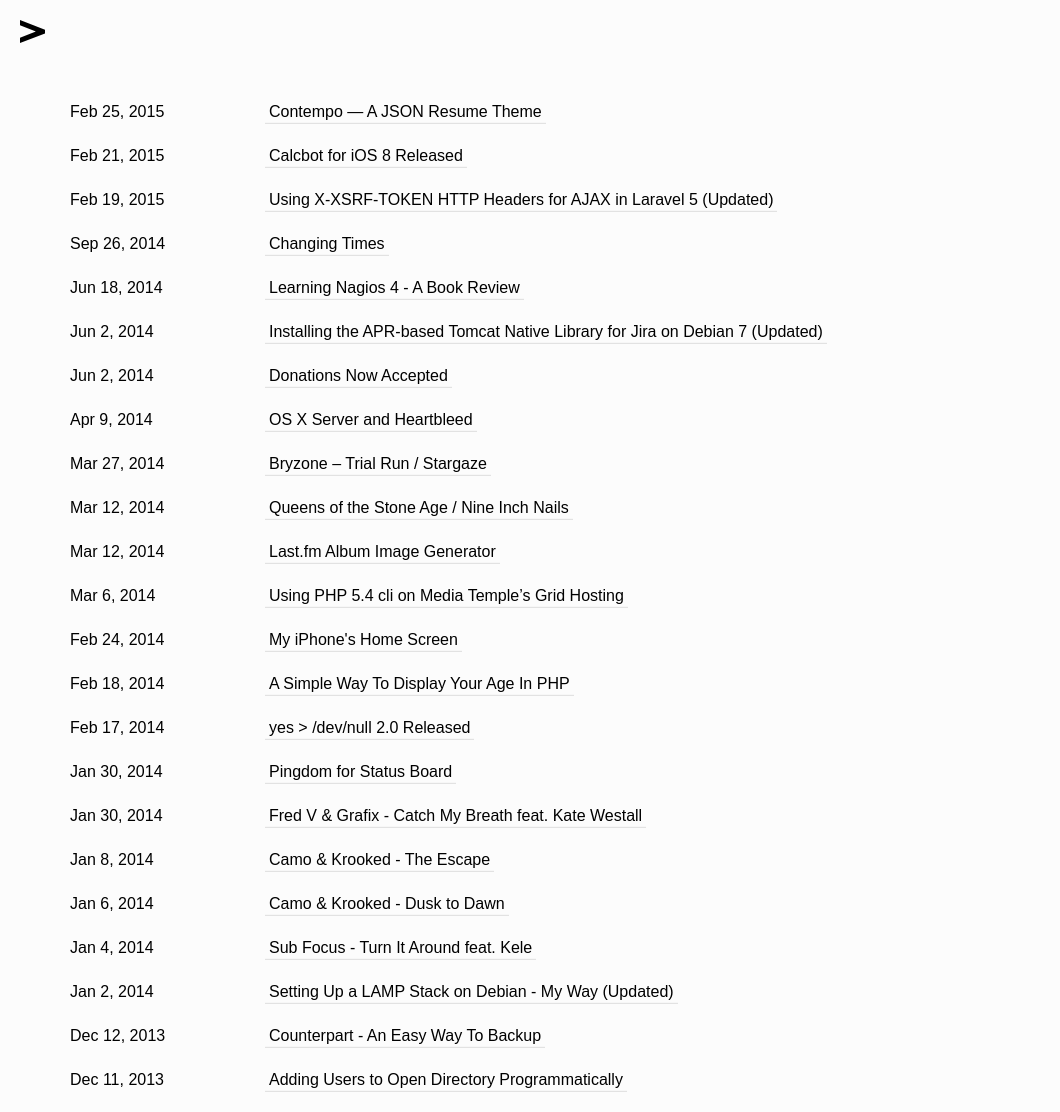
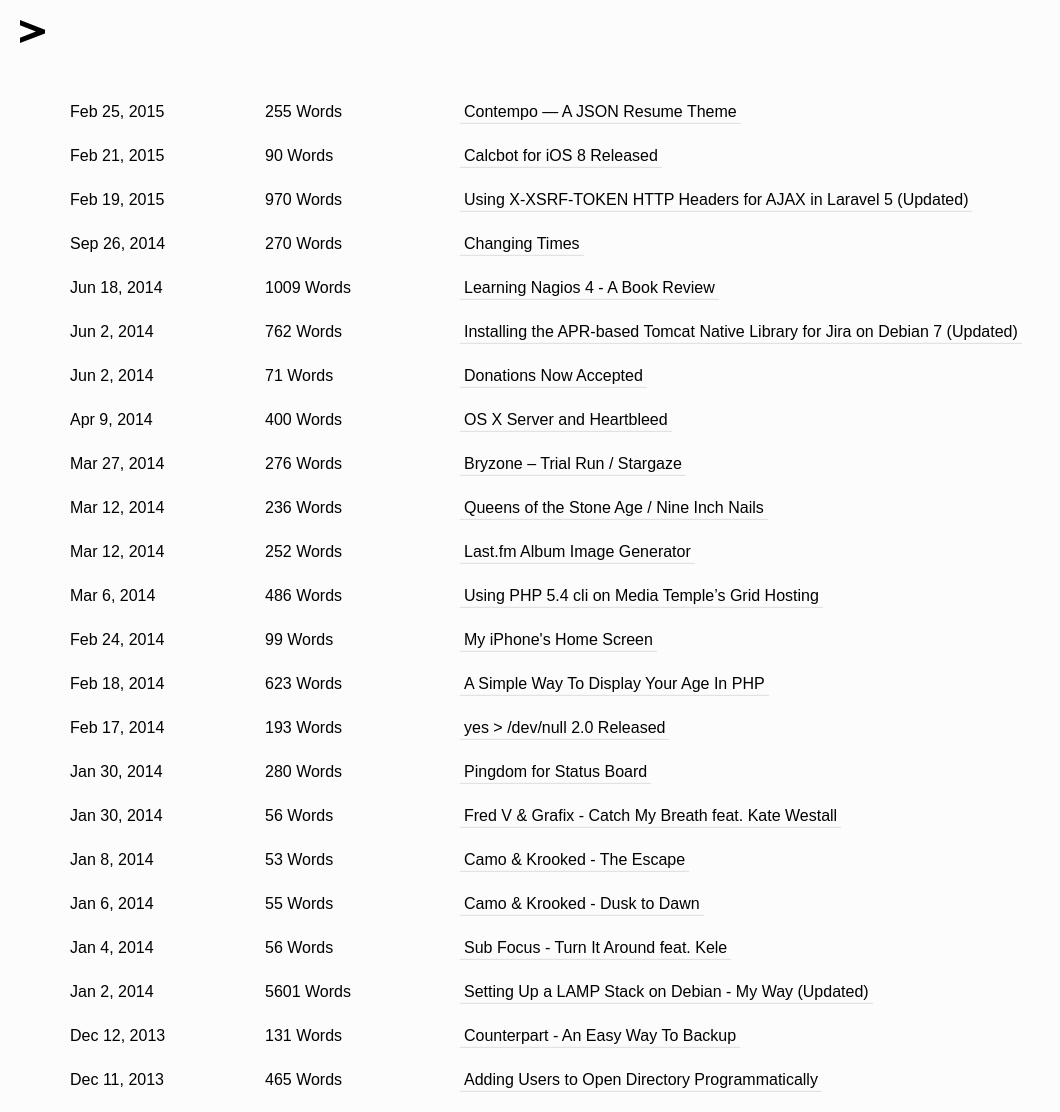
Before and after one commit to yesdevnull/yesdevnull.github.io, a Jekyll site: the page built from articles.html, in a window 1280 px wide. Shown: the whole page, without its empty margins (0-1060 px from the left). Built offline with Jekyll 4.4.1, drawn with Linux system fonts in a browser that asks for light colours; Markdown is read by kramdown in place of the engine named in the settings.

Commit message:
Show word count in post header

```diff
--- a/articles.html
+++ b/articles.html
@@ -7,11 +7,15 @@ permalink: /articles/
 <div class="post-list">
 	{% for post in site.posts %}
 		<div class="row">
-			<div class="col-xs-12 col-sm-2">
+			<div class="col-xs-6 col-sm-2">
 				{{ post.date | date: "%b %-d, %Y" }}
 			</div>
 
-			<div class="col-xs-12 col-sm-10">
+			<div class="col-xs-6 col-sm-2">
+				{{ post.content | number_of_words }} Words
+			</div>
+
+			<div class="col-xs-12 col-sm-8">
 				<a href="{{ post.url | prepend: site.baseurl }}">{{ post.title }}</a>
 			</div>
 		</div>
```
Also changed, not shown: _layouts/post.html (+4 -4 lines).
